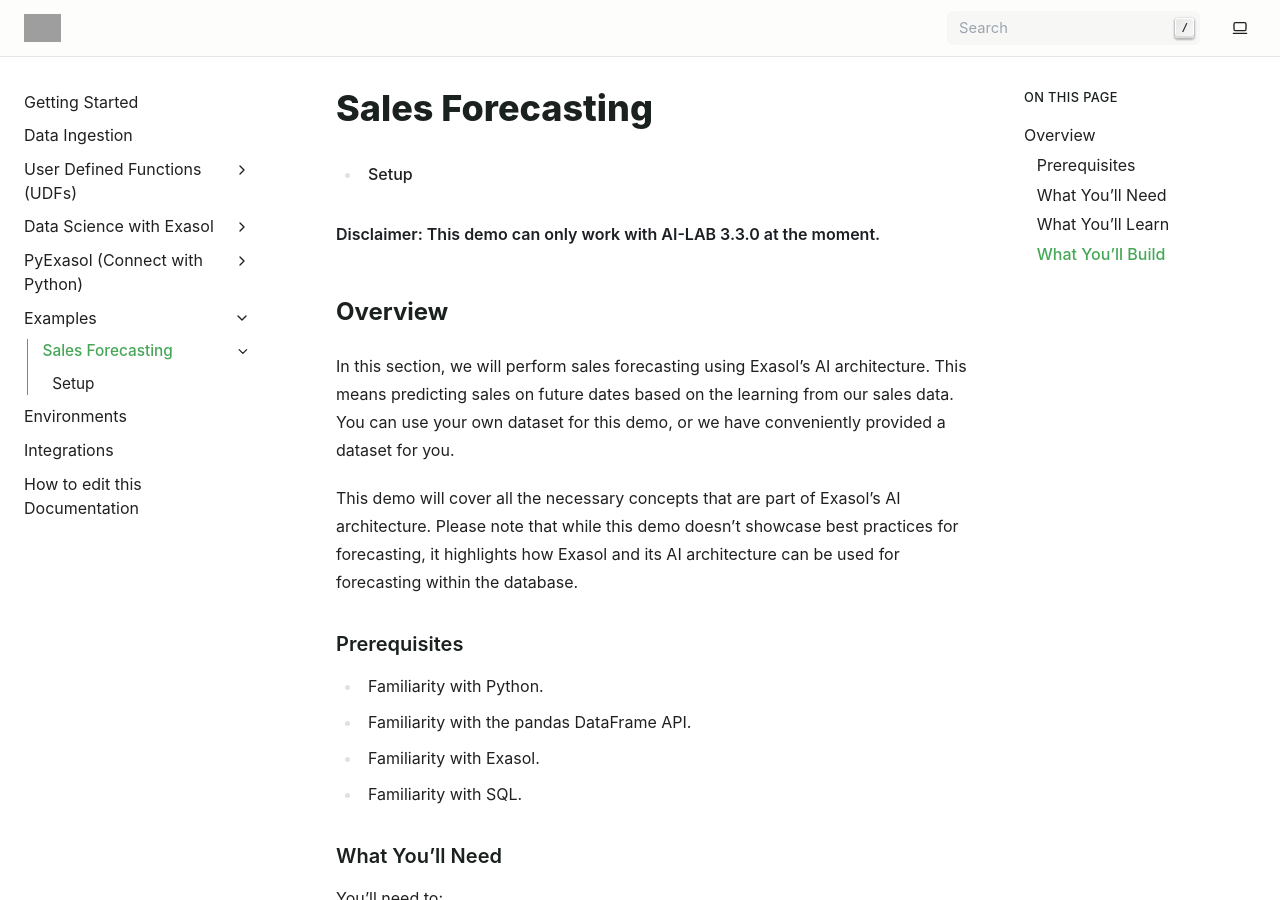
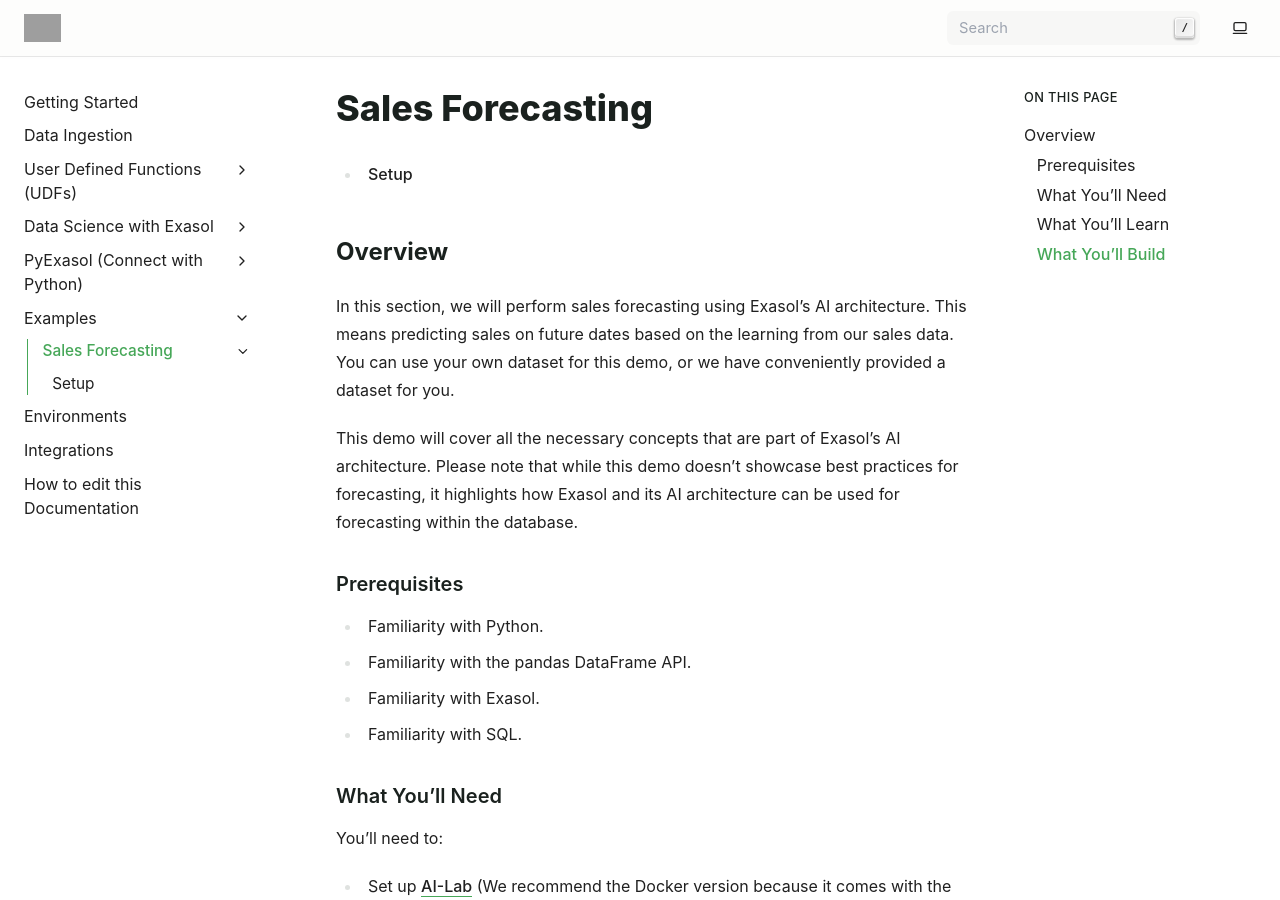
Before and after one commit to exasol/developer-documentation, a Sphinx documentation site: the page built from doc/examples/sales_forecasting/index.rst, in a window 1280 px wide and 900 px high. Built offline with Sphinx 7.4.7, drawn with Linux system fonts in a browser that asks for light colours; pages that are not in the unit, such as notebooks, are missing from menus; grey boxes are pictures that could not be loaded.

Commit message:
update the demo to be compatible with ai-lab 4.4.0 and removed the disclaimer

```diff
--- a/doc/examples/sales_forecasting/index.rst
+++ b/doc/examples/sales_forecasting/index.rst
@@ -7,8 +7,6 @@
 
    setup.rst
 
-
-**Disclaimer: This demo can only work with AI-LAB 3.3.0 at the moment.**
 
 Overview
 ========
```
